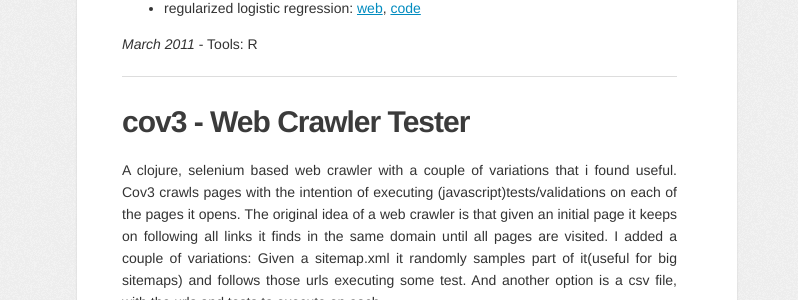
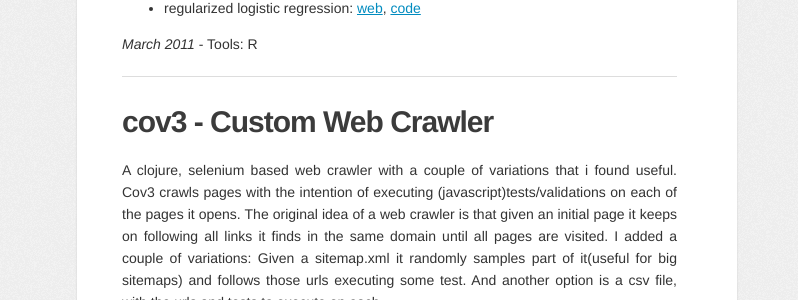
Before and after one commit to al3xandr3/al3xandr3.github.io, a Jekyll site: the page built from pages/code.html, in a window 1280 px wide. Shown: the part 720-1020 px from the top of the page, without its empty margins (218-1016 px from the left). Built offline with Jekyll 4.4.1, drawn with Linux system fonts in a browser that asks for light colours.

Commit message:
code update

```diff
--- a/_org/pages/code.org
+++ b/_org/pages/code.org
@@ -23,7 +23,7 @@
 
 -------------------------------
 
-** cov3 - Web Crawler Tester
+** cov3 - Custom Web Crawler
 
 A clojure, selenium based web crawler with a couple of variations that i found useful. Cov3 crawls pages with the intention of executing (javascript)tests/validations on each of the pages it opens. The original idea of a web crawler is that given an initial page it keeps on following all links it finds in the same domain until all pages are visited. I added a couple of variations: Given a sitemap.xml it randomly samples part of it(useful for big sitemaps) and follows those urls executing some test. And another option is a csv file, with the urls and tests to execute on each.
 
--- a/pages/code.html
+++ b/pages/code.html
@@ -56,7 +56,7 @@
 </div>
 
 <div id="outline-container-3" class="outline-3">
-<h3 id="sec-3">cov3 - Web Crawler Tester </h3>
+<h3 id="sec-3">cov3 - Custom Web Crawler </h3>
 <div class="outline-text-3" id="text-3">
 
 
```
